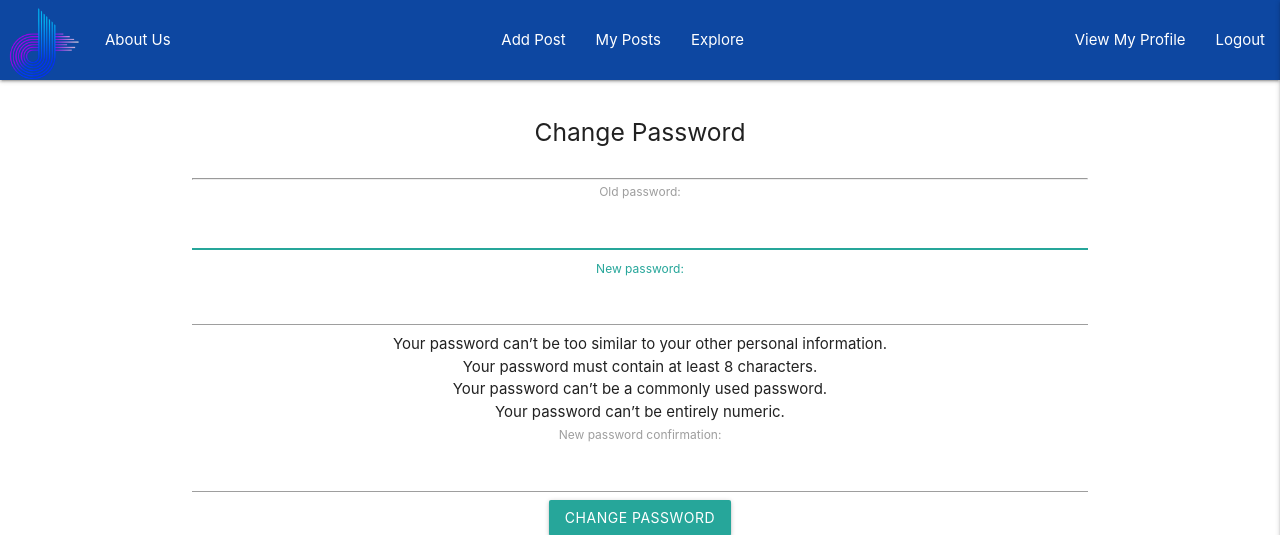
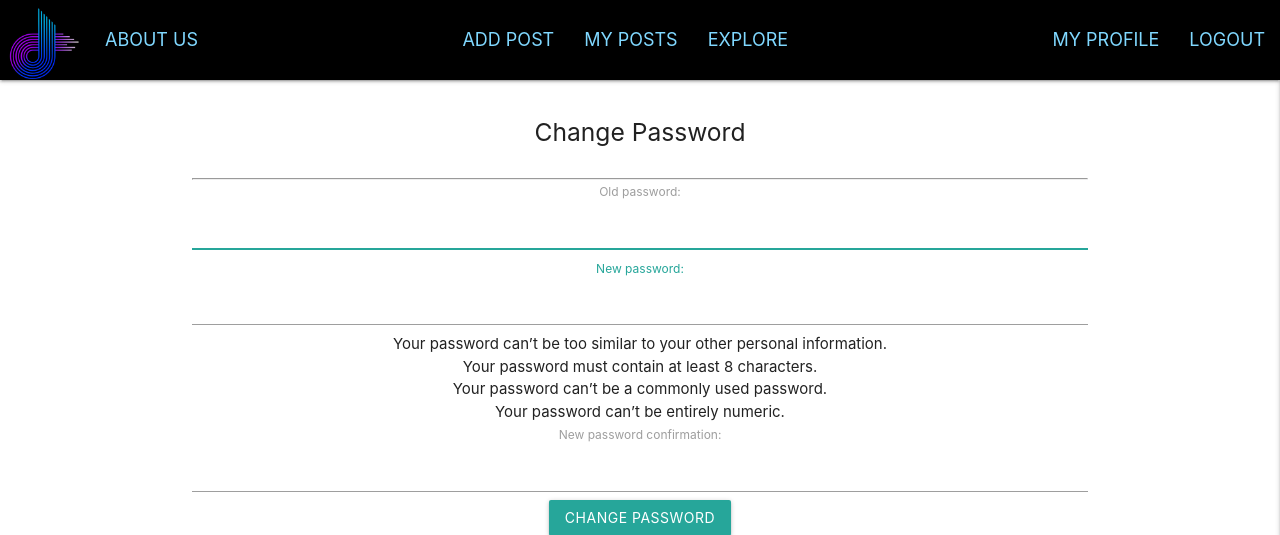
Before and after one commit to polina-g/tech-talk-v2, a Django app: page /members/password/ in a window 1280 px wide. Shown: the top 535 px of the page. Run offline with Django 3.2, Linux system fonts and the light colour scheme; the visitor is signed in with stand-in values (Sample User, id 1); parts of the project's set-up code (start-up, migrations or seed data) failed here and were passed over.

Commit message:
adds nav links styling

```diff
--- a/blog/static/css/style.css
+++ b/blog/static/css/style.css
@@ -14,7 +14,7 @@ main {
 }
 
 footer {
-    padding-top: 0;
+    padding-top: 10px;
     height: 70px;
 }
 
@@ -25,6 +25,20 @@ nav {
 .nav-styling {
     display: flex;
     justify-content: space-between;
+}
+
+nav ul li.active {
+    background-color: rgba(128, 216, 255, 0.25);
+  }
+
+nav ul li:hover{
+    background-color: rgba(128, 216, 255, 0.25);
+}
+
+nav ul a {
+    color: #80d8ff;
+    font-size: 18px;
+    text-transform:uppercase;
 }
 
 .landing-main-container{
--- a/blog/templates/base.html
+++ b/blog/templates/base.html
@@ -23,7 +23,7 @@
 <body>
     <header>
         <nav>
-            <div class="nav-wrapper nav-styling valign-wrapper blue darken-4
+            <div class="nav-wrapper nav-styling valign-wrapper black
             ">
                 <ul class="nav-left">
                     <li>
@@ -31,21 +31,21 @@
                             <img src="{% static 'images/partial-logo.png' %}" alt="Tech Talk Logo" width="80">
                         </a>
                     </li>
-                    <li><a href="{% url 'blog_urls:about' %}" class="waves-effect white-text" style="margin-left: 90px;">About Us</a></li>
+                    <li><a href="{% url 'blog_urls:about' %}" class="waves-effect" style="margin-left: 90px;">About Us</a></li>
                 </ul>
                 {% if user.is_authenticated %}
                 <ul class="hide-on-med-and-down">
-                    <li id="add_post"><a href="{% url 'blog_urls:blog_create' %}" class="waves-effect white-text ">Add Post</a></li>
-                    <li id="my_post"><a href="{% url 'blog_urls:index' %}" class="waves-effect white-text">My Posts</a></li>
-                    <li id="explore"><a href="{% url 'blog_urls:explore' %}" class="waves-effect white-text">Explore</a></li>
+                    <li id="add_post"><a href="{% url 'blog_urls:blog_create' %}" class="waves-effect ">Add Post</a></li>
+                    <li id="my_post"><a href="{% url 'blog_urls:index' %}" class="waves-effect">My Posts</a></li>
+                    <li id="explore"><a href="{% url 'blog_urls:explore' %}" class="waves-effect">Explore</a></li>
                 </ul>
                 <ul class="hide-on-med-and-down">
-                    <li><a href="{% url 'members_urls:profile' %}" class="waves-effect white-text">View My Profile</a></li>
-                    <li><a href="{% url 'logout' %}" class="waves-effect white-text">Logout</a></li>
+                    <li><a href="{% url 'members_urls:profile' %}" class="waves-effect">My Profile</a></li>
+                    <li><a href="{% url 'logout' %}" class="waves-effect">Logout</a></li>
                     {% else %}
                     <ul class="hide-on-med-and-down">
-                        <li><a href="{% url 'members_urls:register_user' %}" class="waves-effect white-text">Register</a></li>
-                         <li><a href="{% url 'members_urls:login' %}" class="waves-effect white-text">Login</a></li>
+                        <li><a href="{% url 'members_urls:register_user' %}" class="waves-effect">Register</a></li>
+                         <li><a href="{% url 'members_urls:login' %}" class="waves-effect">Login</a></li>
                     {% endif %}
                 </ul>
                 <a href="#" data-target="slide-out" class="sidenav-trigger"><i class="material-icons">menu</i></a>
@@ -56,7 +56,7 @@
             <li><a href="{% url 'blog_urls:blog_create' %}" class="waves-effect black-text ">Add Post</a></li>
             <li><a href="{% url 'blog_urls:index' %}" class="waves-effect black-text">My Posts</a></li>
             <li><a href="{% url 'blog_urls:explore' %}" class="waves-effect black-text">Explore</a></li>
-            <li><a href="{% url 'members_urls:profile' %}" class="waves-effect black-text">View My Profile</a></li>
+            <li><a href="{% url 'members_urls:profile' %}" class="waves-effect black-text">My Profile</a></li>
             <li><a href="{% url 'logout' %}" class="black-text">Logout</a></li>
         </ul>
         {% else %}
```
Also changed, not shown: README.md.
